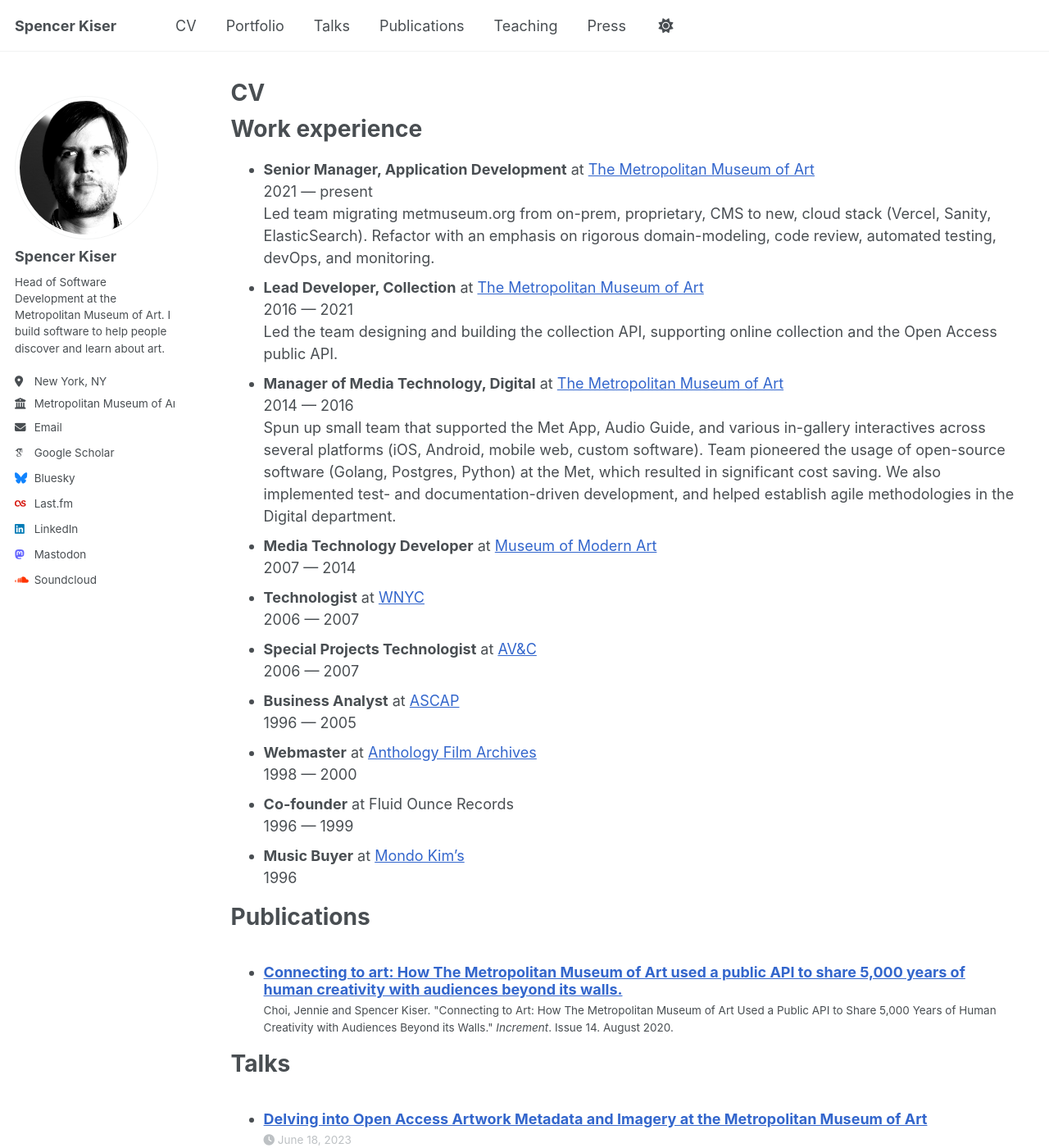
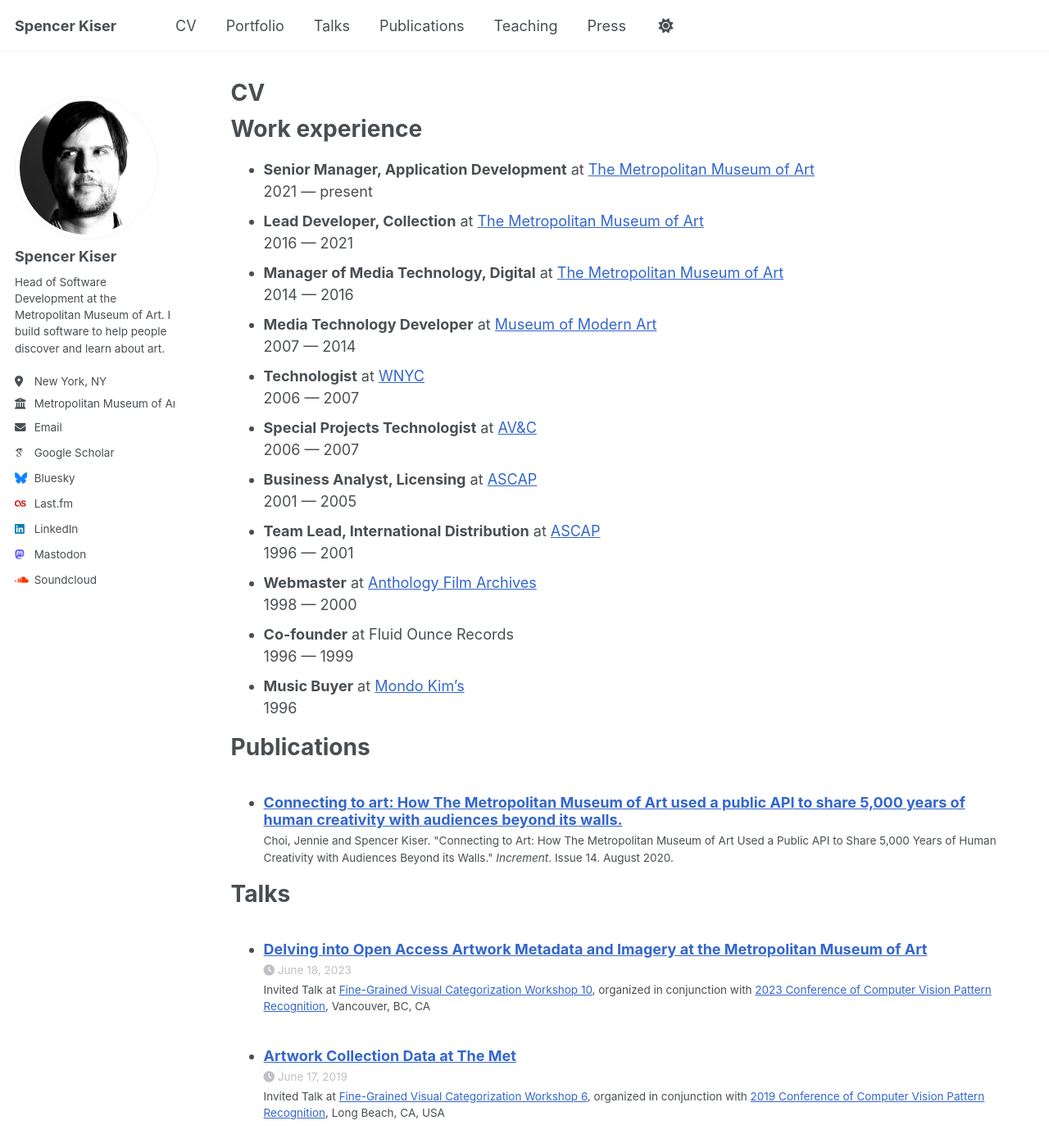
Before and after one commit to spencerk/spencerk.github.io, a Jekyll site: the page built from _pages/cv.md, in a window 1280 px wide and 1400 px high. Shown: the whole window at 82% size. Built offline with Jekyll 4.4.1, drawn with Linux system fonts in a browser that asks for light colours; some web fonts are replaced.

Commit message:
work experience updates

```diff
--- a/_pages/cv.md
+++ b/_pages/cv.md
@@ -13,21 +13,20 @@
 ===
 * **Senior Manager, Application Development** at [The Metropolitan Museum of Art](https://www.metmuseum.org/)
   2021 — present
-  Led team migrating metmuseum.org from on-prem, proprietary, CMS to new, cloud stack (Vercel, Sanity, ElasticSearch).  Refactor with an emphasis on rigorous domain-modeling, code review, automated testing, devOps, and monitoring.
 * **Lead Developer, Collection** at [The Metropolitan Museum of Art](https://www.metmuseum.org/)
   2016 — 2021
-  Led the team designing and building the collection API, supporting online collection and the Open Access public API.
 * **Manager of Media Technology, Digital** at [The Metropolitan Museum of Art](https://www.metmuseum.org/)
   2014 — 2016
-  Spun up small team that supported the Met App, Audio Guide, and various in-gallery interactives across several platforms (iOS, Android, mobile web, custom software). Team pioneered the usage of open-source software (Golang, Postgres, Python) at the Met, which resulted in significant cost saving. We also implemented test- and documentation-driven development, and helped establish agile methodologies in the Digital department.
 * **Media Technology Developer** at [Museum of Modern Art](https://www.moma.org/)
   2007 — 2014
 * **Technologist** at [WNYC](https://www.wnyc.org/)
   2006 — 2007
 * **Special Projects Technologist** at [AV&C](https://www.av-controls.com/)
   2006 — 2007
-* **Business Analyst** at [ASCAP](https://www.ascap.com/)
-  1996 — 2005
+* **Business Analyst, Licensing** at [ASCAP](https://www.ascap.com/)
+  2001 — 2005
+* **Team Lead, International Distribution** at [ASCAP](https://www.ascap.com/)
+  1996 — 2001
 * **Webmaster** at [Anthology Film Archives](https://www.anthologyfilmarchives.org/)
   1998 — 2000
 * **Co-founder** at Fluid Ounce Records
```
